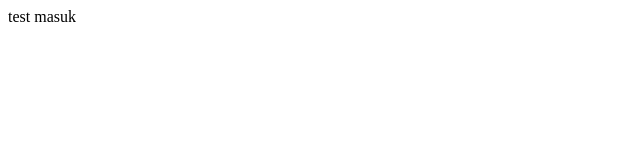
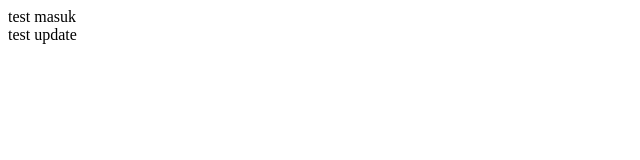
Before and after one commit to panji-sn/test-html-works, a plain HTML site: page index.html in a window 1280 px wide. Shown: the full height of the page, 0-640 px from the left. Drawn offline with Linux system fonts and the light colour scheme.

Commit message:
update index.html

```diff
--- a/index.html
+++ b/index.html
@@ -8,4 +8,7 @@
     <div>
         test masuk
     </div>
+    <div>
+        test update
+    </div>
 </body>
```
